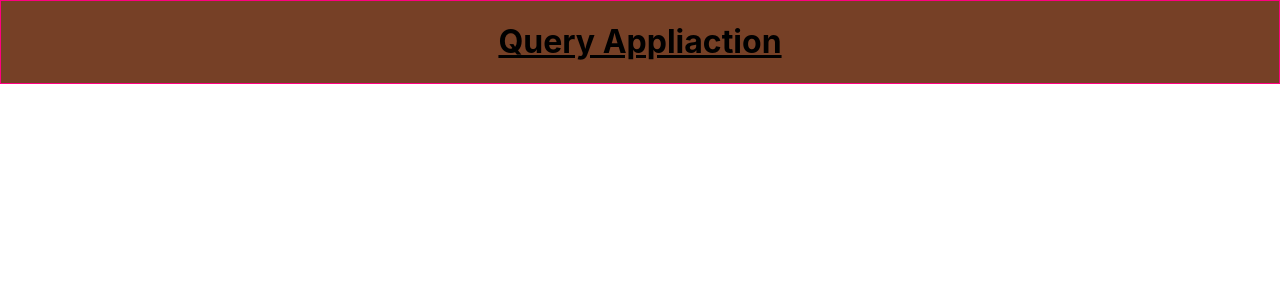
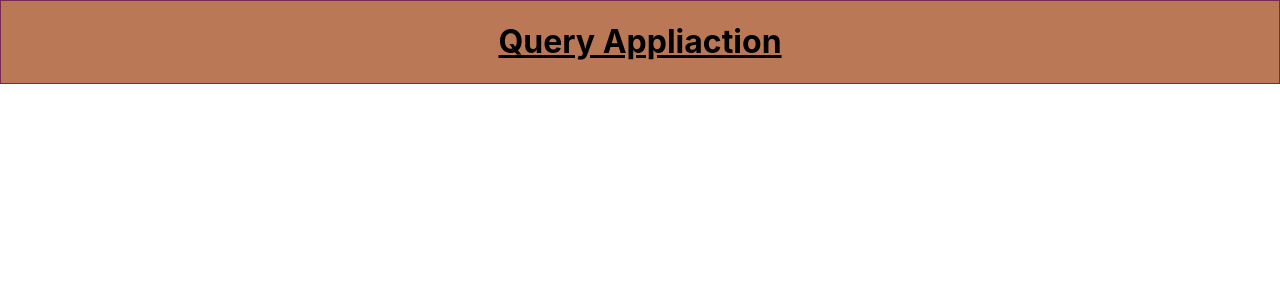
Before and after one commit to PS2207/internship, a React (Create React App) app in the folder my-app/: page / in a window 1280 px wide. Shown: the top 300 px of the page. Built offline with nearby package versions, Linux system fonts and the light colour scheme.

Commit message:
header done

```diff
--- a/my-app/src/App.css
+++ b/my-app/src/App.css
@@ -1,8 +1,8 @@
 
 
 .headerStyle{
-  border:1px solid rgb(255, 0, 128);
-  background-color: rgb(118, 64, 38);
+  border:1px solid rgb(122, 42, 82);
+  background-color: rgb(187, 120, 86);
 }
 .App {
   text-align: center;
```
